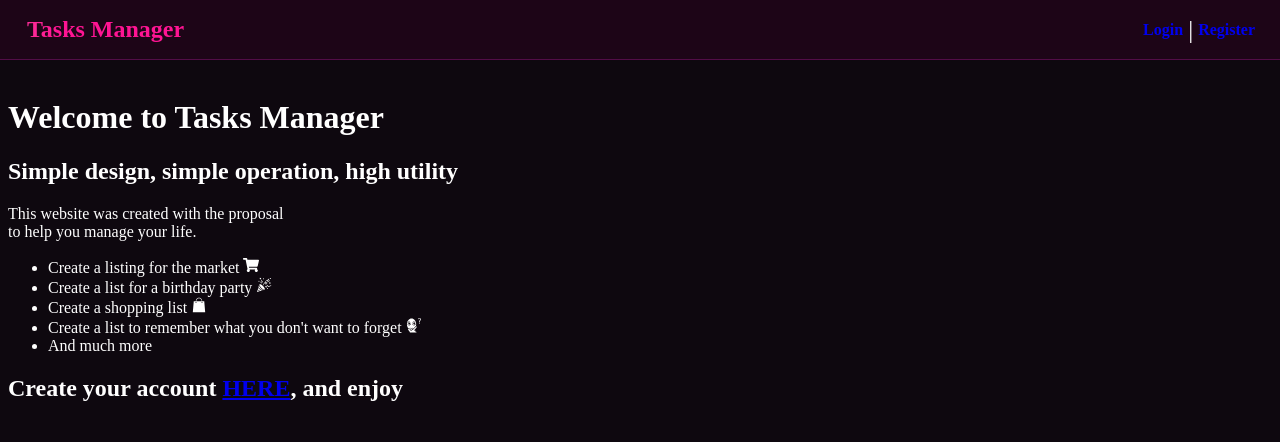
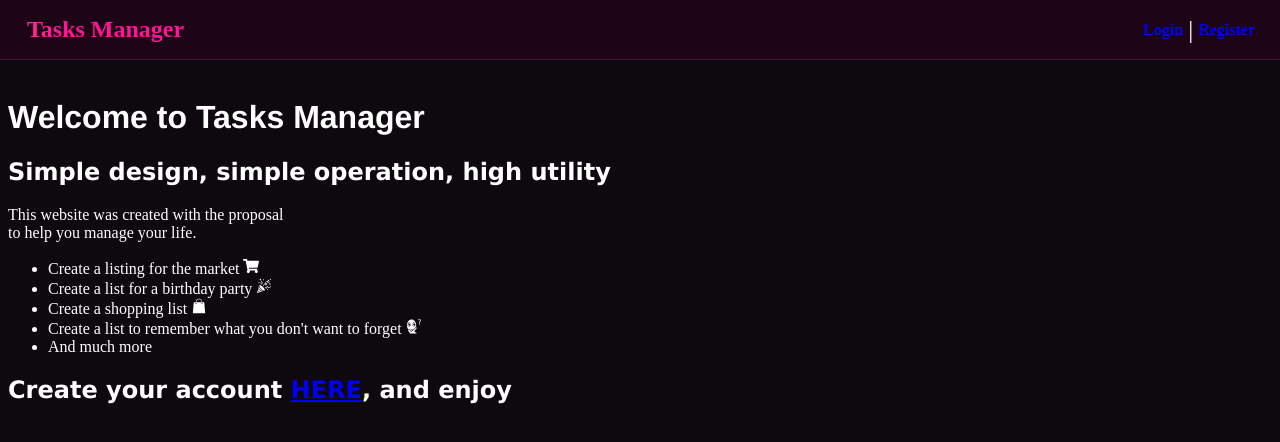
Before and after one commit to Lucano17/task-manager, a React (Vite) app in the folder client/: page / in a window 1280 px wide. Shown: the top 442 px of the page. Built offline with nearby package versions, Linux system fonts and the light colour scheme.

Commit message:
HomePage font-family

```diff
--- a/client/src/pages/HomePage.jsx
+++ b/client/src/pages/HomePage.jsx
@@ -9,7 +9,7 @@ import React from 'react'
 
 const HomePage = () => {
   return (
-    <div>
+    <div className={styles.homePageContainer}>
       <h1>Welcome to Tasks Manager</h1>
       <h2>Simple design, simple operation, high utility</h2>
       <p>This website was created with the proposal <br/>
--- a/client/src/pages/HomePage.module.css
+++ b/client/src/pages/HomePage.module.css
@@ -0,0 +1,7 @@
+.homePageContainer h1 {
+    font-family: 'Franklin Gothic Medium', 'Arial Narrow', Arial, sans-serif;
+}
+
+.homePageContainer h2 {
+    font-family: 'Lucida Sans', 'Lucida Sans Regular', 'Lucida Grande', 'Lucida Sans Unicode', Geneva, Verdana, sans-serif;
+}
```
